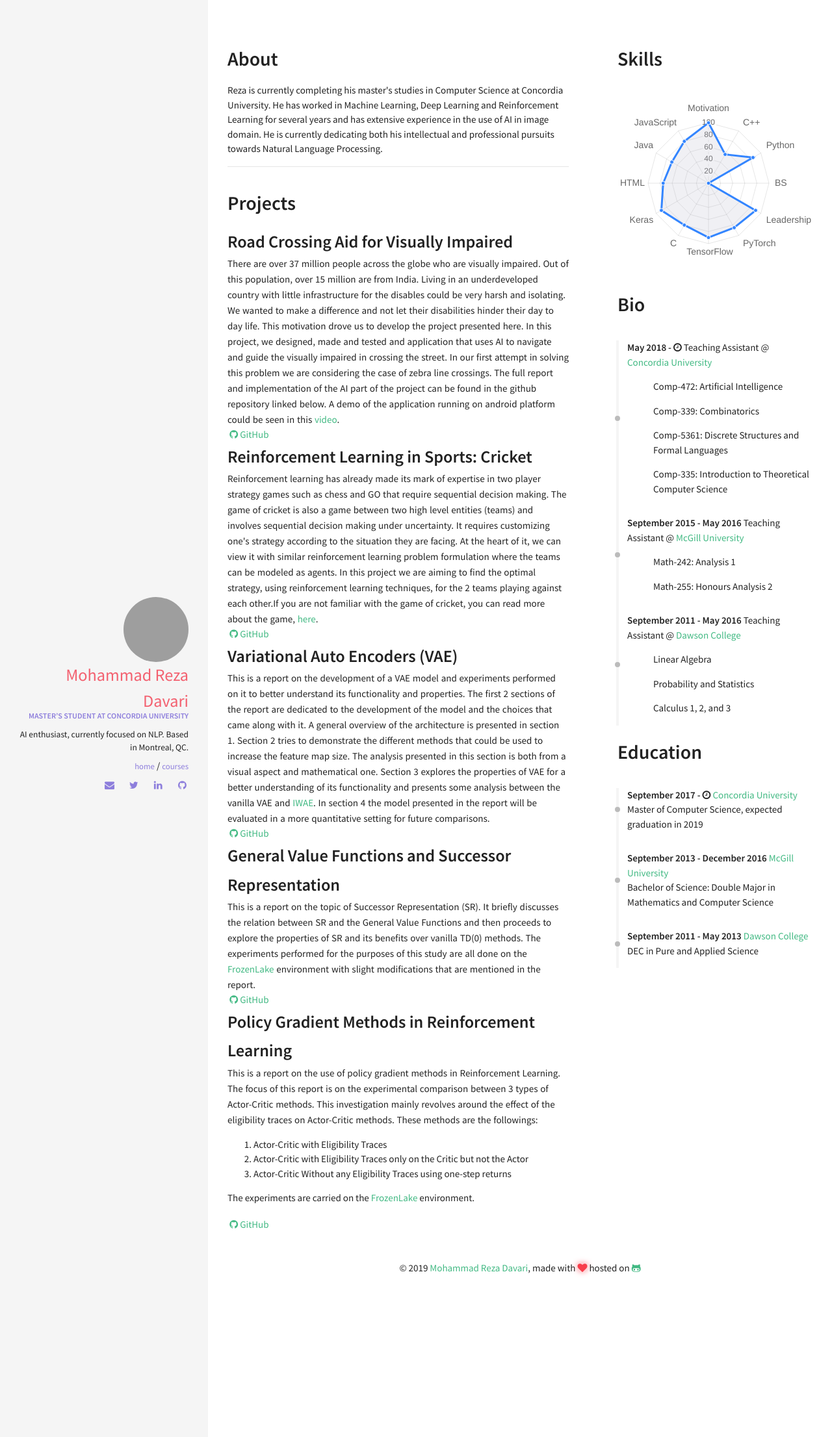
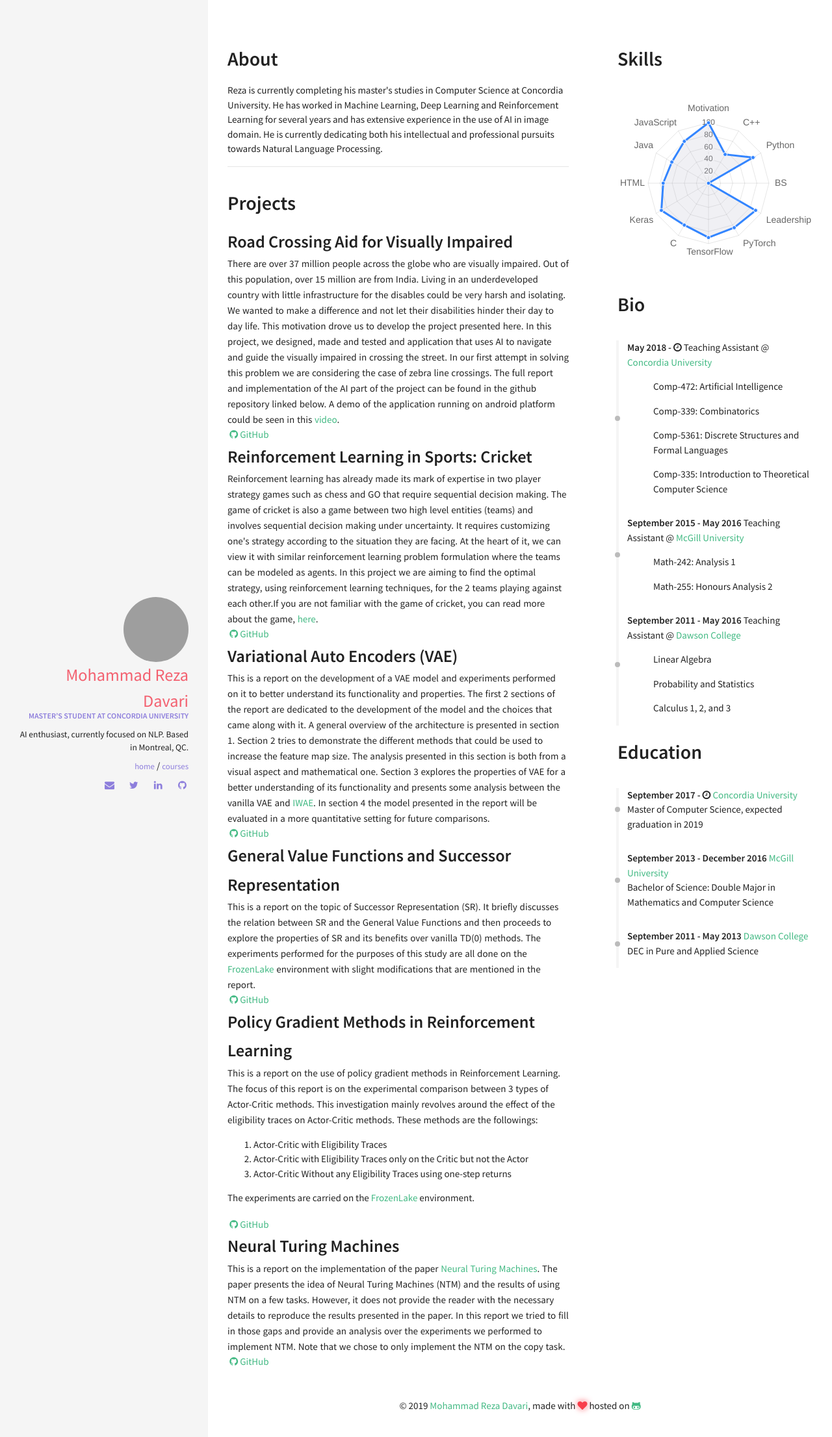
Before and after one commit to rezazzr/davari.io, a Jekyll site: the page built from index.html, in a window 1280 px wide. Shown: the top 2212 px of the page at 65% size. Built offline with Jekyll 4.4.1, drawn with Linux system fonts in a browser that asks for light colours; nearby versions of some CDN libraries.

Commit message:
new project added

```diff
--- a/_data/index/projects.yml
+++ b/_data/index/projects.yml
@@ -17,3 +17,7 @@
 - name: Policy Gradient Methods in Reinforcement Learning
   descr: This is a report on the use of policy gradient methods in Reinforcement Learning. The focus of this report is on the experimental comparison between 3 types of Actor-Critic methods. This investigation mainly revolves around the effect of the eligibility traces on Actor-Critic methods. These methods are the followings&#58 <ol> <li>Actor-Critic with Eligibility Traces</li> <li>Actor-Critic with Eligibility Traces only on the Critic but not the Actor</li> <li>Actor-Critic Without any Eligibility Traces using one-step returns</li>  </ol> The experiments are carried on the <a href="https://gym.openai.com/envs/FrozenLake-v0/">FrozenLake</a> environment.
   github: https://github.com/rezazzr/policy_gradient_reinforcement_learning
+
+- name: Neural Turing Machines
+  descr: This is a report on the implementation of the paper <a href="https://arxiv.org/abs/1410.5401">Neural Turing Machines</a>. The paper presents the idea of Neural Turing Machines (NTM) and the results of using NTM on a few tasks. However, it does not provide the reader with the necessary details to reproduce the results presented in the paper. In this report we tried to fill in those gaps and provide an analysis over the experiments we performed to implement NTM. Note that we chose to only implement the NTM on the copy task.
+  github: https://github.com/rezazzr/neural-turing-machines
```
